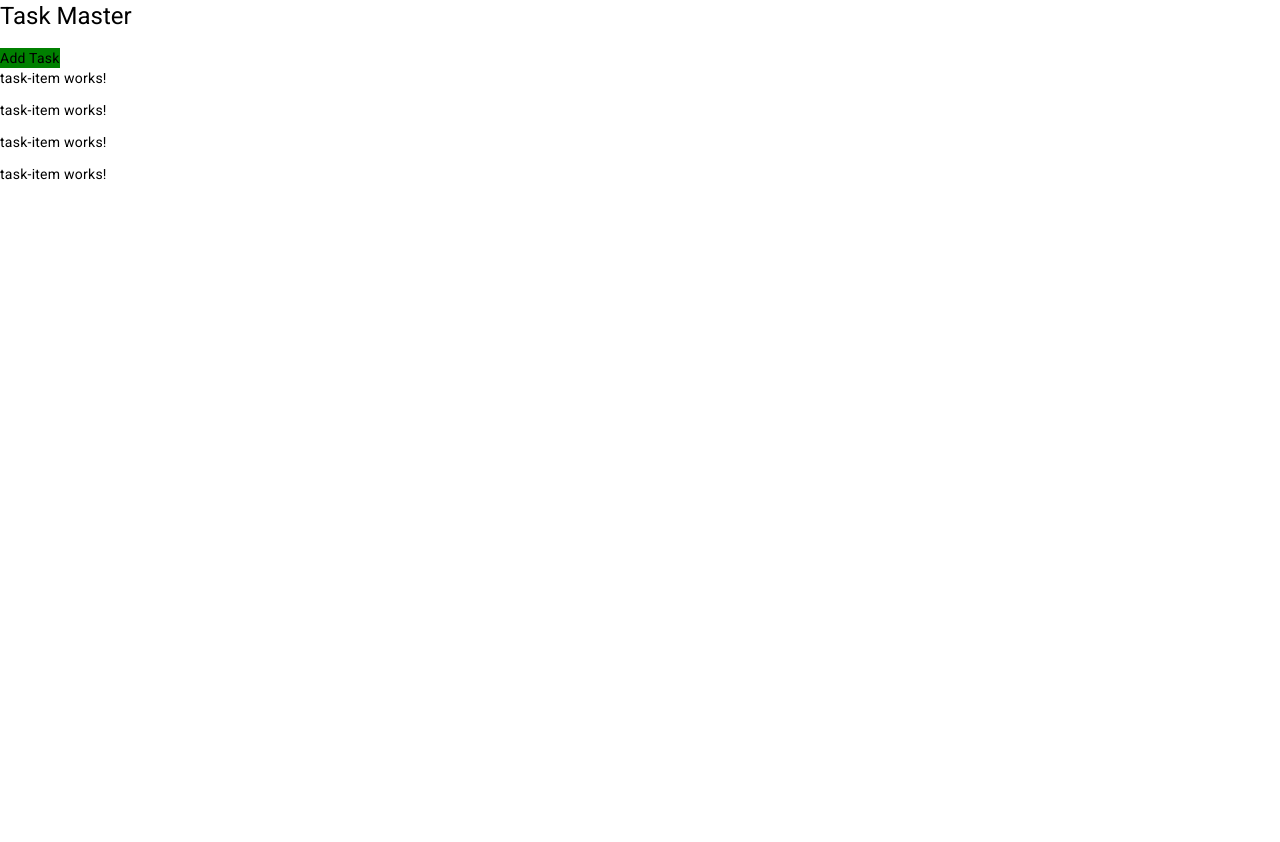
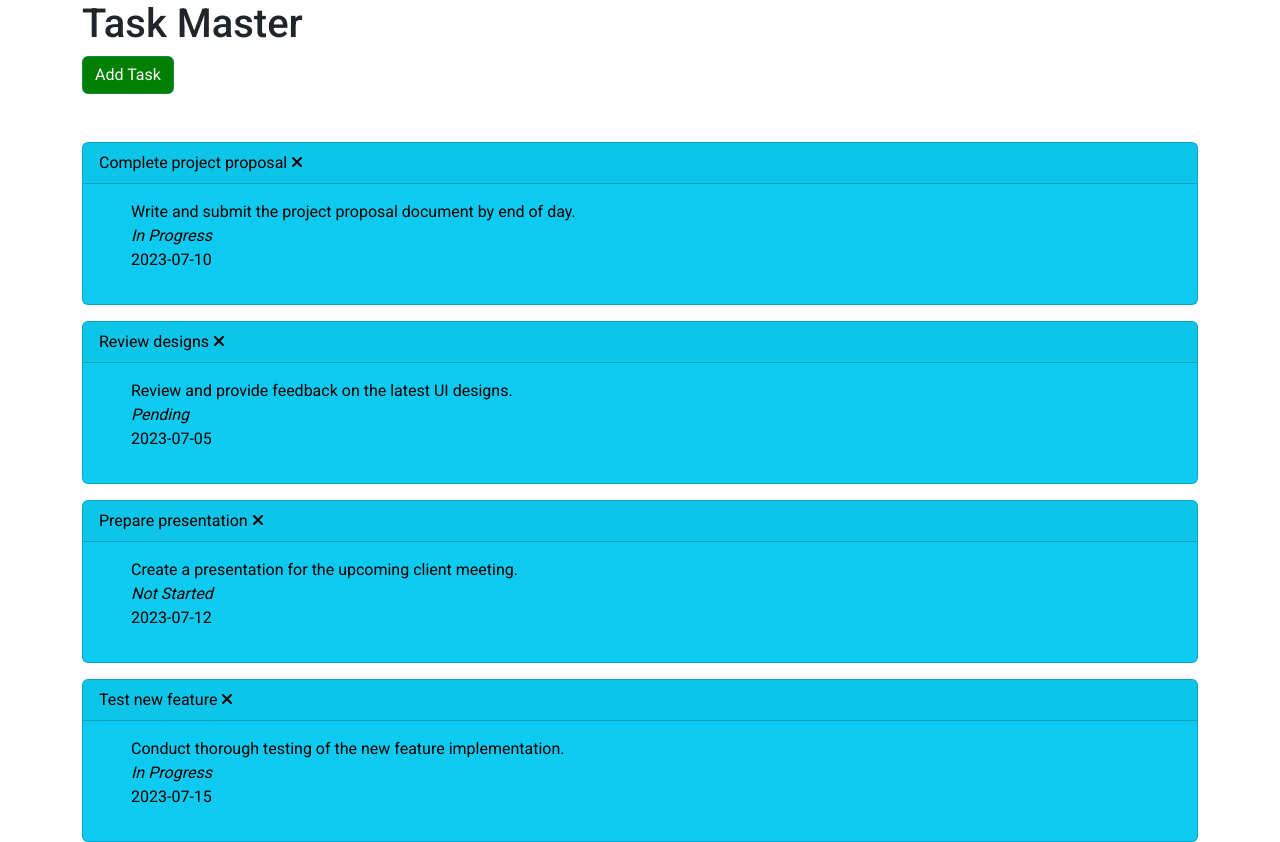
Before and after one commit to Hermass/angular_tasktraker, an Angular app: page / in a window 1280 px wide. Before the commit the page ends 800 px from the top, so only its background shows below. Built offline with nearby package versions, Linux system fonts and the light colour scheme.

Commit message:
Task module and bootstrap implement

```diff
--- a/angular.json
+++ b/angular.json
@@ -30,7 +30,7 @@
               "src/assets"
             ],
             "styles": [
-              "@angular/material/prebuilt-themes/purple-green.css",
+
               "src/styles.scss"
             ],
             "scripts": []
@@ -94,7 +94,6 @@
               "src/assets"
             ],
             "styles": [
-              "@angular/material/prebuilt-themes/purple-green.css",
               "src/styles.scss"
             ],
             "scripts": []
--- a/package.json
+++ b/package.json
@@ -19,6 +19,10 @@
     "@angular/platform-browser": "^16.1.0",
     "@angular/platform-browser-dynamic": "^16.1.0",
     "@angular/router": "^16.1.0",
+    "@fortawesome/angular-fontawesome": "^0.13.0",
+    "@fortawesome/fontawesome-svg-core": "^6.4.0",
+    "@fortawesome/free-solid-svg-icons": "^6.4.0",
+    "bootstrap": "^5.3.0",
     "rxjs": "~7.8.0",
     "tslib": "^2.3.0",
     "zone.js": "~0.13.0"
@@ -36,7 +40,6 @@
     "karma-jasmine": "~5.1.0",
     "karma-jasmine-html-reporter": "~2.1.0",
     "postcss": "^8.4.24",
-    "tailwindcss": "^3.3.2",
     "typescript": "~5.1.3"
   }
 }
--- a/src/app/app.module.ts
+++ b/src/app/app.module.ts
@@ -8,6 +8,7 @@ import { HeaderComponent } from './components/header/header.component';
 import { ButtonComponent } from './components/button/button.component';
 import { TasksComponent } from './components/tasks/tasks.component';
 import { TaskItemComponent } from './components/task-item/task-item.component';
+import { FontAwesomeModule } from '@fortawesome/angular-fontawesome';
 
 
 @NgModule({
@@ -21,7 +22,8 @@ import { TaskItemComponent } from './components/task-item/task-item.component';
   imports: [
     BrowserModule,
     AppRoutingModule,
-    BrowserAnimationsModule
+    BrowserAnimationsModule,
+    FontAwesomeModule
   ],
   providers: [],
   bootstrap: [AppComponent]
--- a/src/app/components/button/button.component.html
+++ b/src/app/components/button/button.component.html
@@ -1,3 +1,3 @@
-<div class="">
-    <button class="p5" [ngStyle]="{'background-color': color}" (click)="addTask()">{{ text }}</button>
+<div class="mb-5">
+    <button class="btn btn-success" [ngStyle]="{'background-color': color}" (click)="addTask()">{{ text }}</button>
 </div>
--- a/src/app/components/task-item/task-item.component.html
+++ b/src/app/components/task-item/task-item.component.html
@@ -1 +1,14 @@
-<p>task-item works!</p>
+
+<div class="card text-bg-info mb-3 ">
+    <div class="card-header">
+        {{ task.title}}
+       <fa-icon [icon]="faTimes"></fa-icon>
+    </div>
+    <div class="card-body">
+        <ul >
+            <li class="list-group-item">{{ task.description}}</li>
+            <li class="list-group-item"><i>{{ task.status}}</i></li>
+            <li class="list-group-item">{{ task.due_date}}</li>
+        </ul>
+    </div>
+</div>
--- a/src/app/components/task-item/task-item.component.ts
+++ b/src/app/components/task-item/task-item.component.ts
@@ -1,4 +1,6 @@
-import { Component } from '@angular/core';
+import { Component, Input } from '@angular/core';
+import { Task } from 'src/app/Tasks';
+import { faTimes } from '@fortawesome/free-solid-svg-icons';
 
 @Component({
   selector: 'app-task-item',
@@ -7,4 +9,6 @@ import { Component } from '@angular/core';
 })
 export class TaskItemComponent {
 
+  @Input() task : any;
+  faTimes = faTimes;
 }
--- a/src/app/components/tasks/tasks.component.html
+++ b/src/app/components/tasks/tasks.component.html
@@ -1,3 +1,3 @@
-<app-task-item *ngFor="let task of tasks">
-    {{task.title}}
+<app-task-item *ngFor="let task of tasks" [task]="task">
+
 </app-task-item>
--- a/src/styles.scss
+++ b/src/styles.scss
@@ -1,7 +1,5 @@
 /* You can add global styles to this file, and also import other style files */
-@tailwind base;
-@tailwind components;
-@tailwind utilities;
+@import '../node_modules/bootstrap/scss/bootstrap.scss';
 html, body { height: 100%; }
 
 body { margin: 0; font-family: Roboto, "Helvetica Neue", sans-serif; }
```
Also changed, not shown: src/app/services/task.service.ts (added, +9 -0 lines), 1 other file (tests, documents, lock files or other folders).
